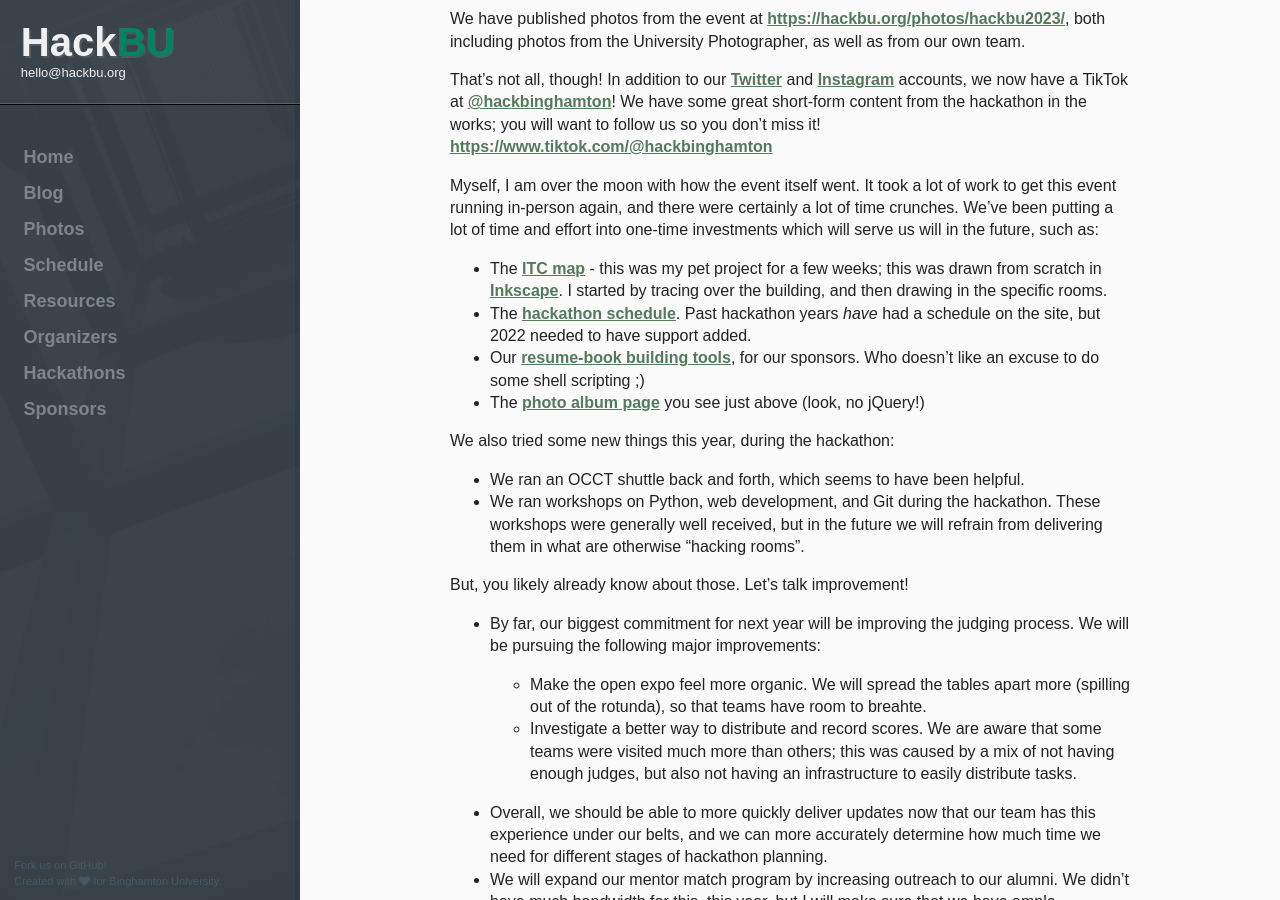
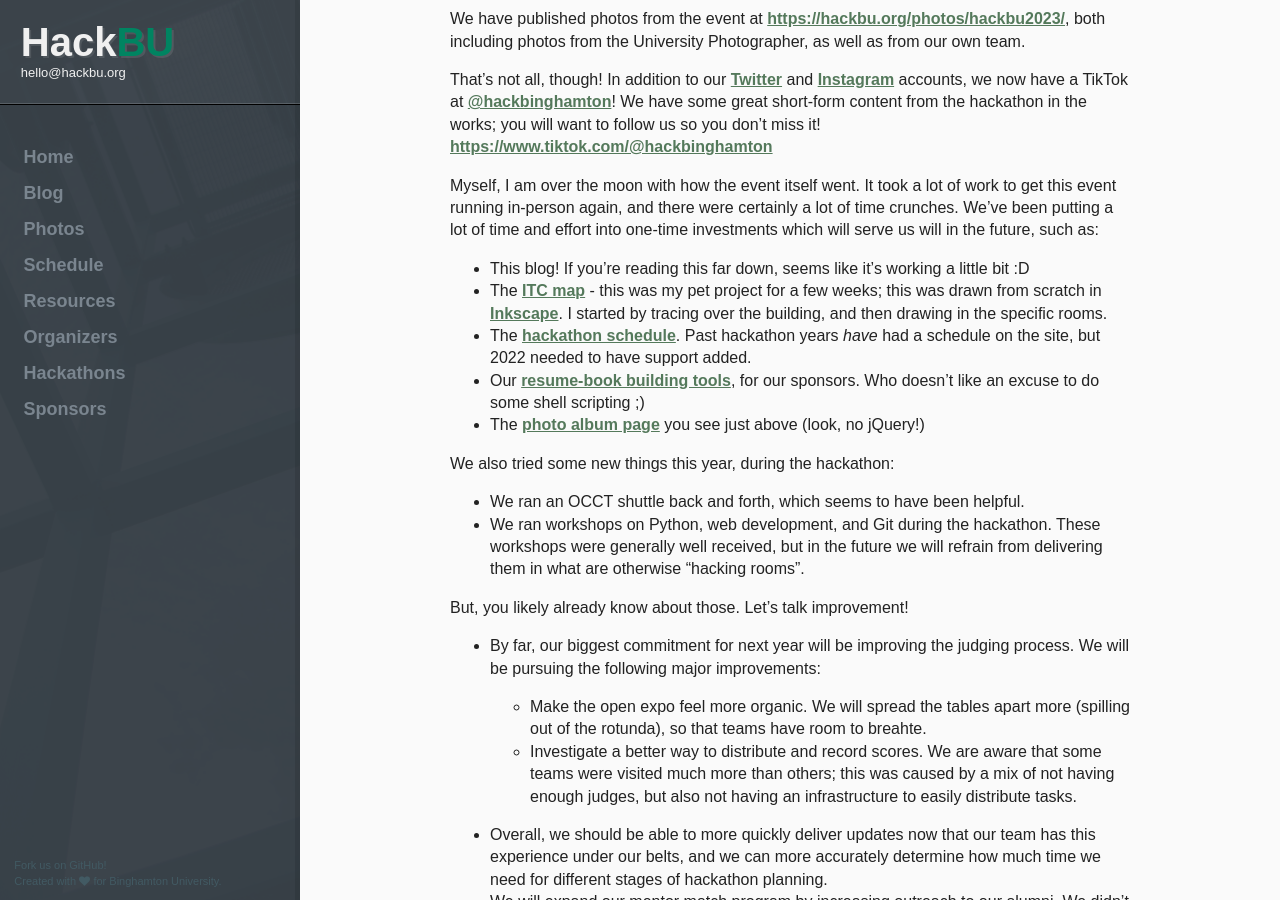
Before and after one commit to hackbinghamton/hackbinghamton.github.io, a Jekyll site: the page built from blog/_posts/2023-03-08-hackbu-2023-thank-you.md, in a window 1280 px wide and 900 px high, scrolled down 1534 px. Built offline with Jekyll 4.4.1, drawn with Linux system fonts in a browser that asks for light colours.

Commit message:
blog: forgot one

```diff
--- a/blog/_posts/2023-03-08-hackbu-2023-thank-you.md
+++ b/blog/_posts/2023-03-08-hackbu-2023-thank-you.md
@@ -41,6 +41,7 @@ That's not all, though! In addition to our [Twitter](https://twitter.com/hackbin
 
 Myself, I am over the moon with how the event itself went. It took a lot of work to get this event running in-person again, and there were certainly a lot of time crunches. We've been putting a lot of time and effort into one-time investments which will serve us will in the future, such as:
 
+- This blog! If you're reading this far down, seems like it's working a little bit :D
 - The [ITC map](https://hackbu.org/2023/handout.pdf) - this was my pet project for a few weeks; this was drawn from scratch in [Inkscape](https://inkscape.org/). I started by tracing over the building, and then drawing in the specific rooms.
 - The [hackathon schedule](https://hackbu.org/2023/schedule). Past hackathon years *have* had a schedule on the site, but 2022 needed to have support added.
 - Our [resume-book building tools](https://github.com/HackBinghamton/resume-tools), for our sponsors. Who doesn't like an excuse to do some shell scripting ;)
```
